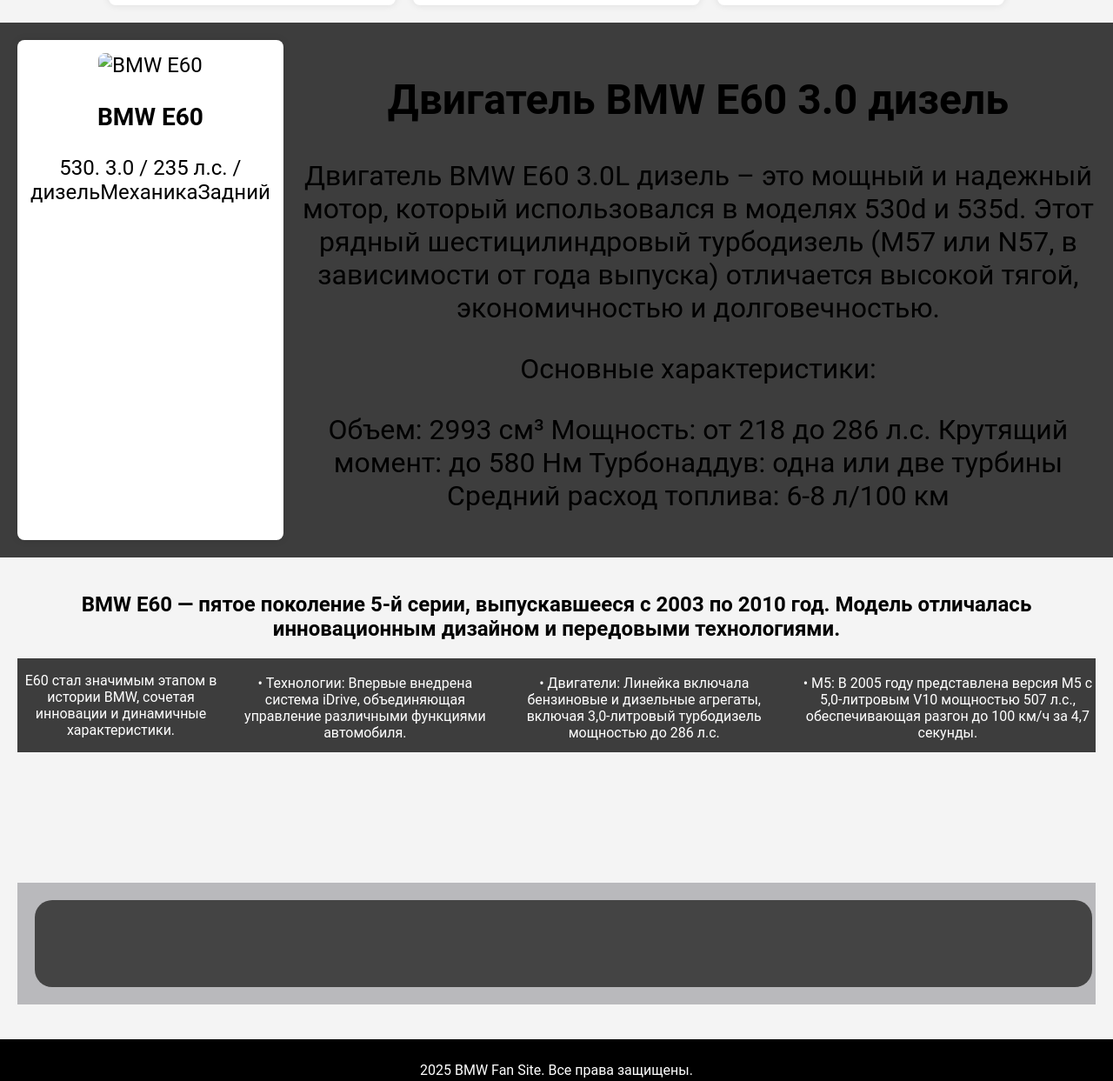
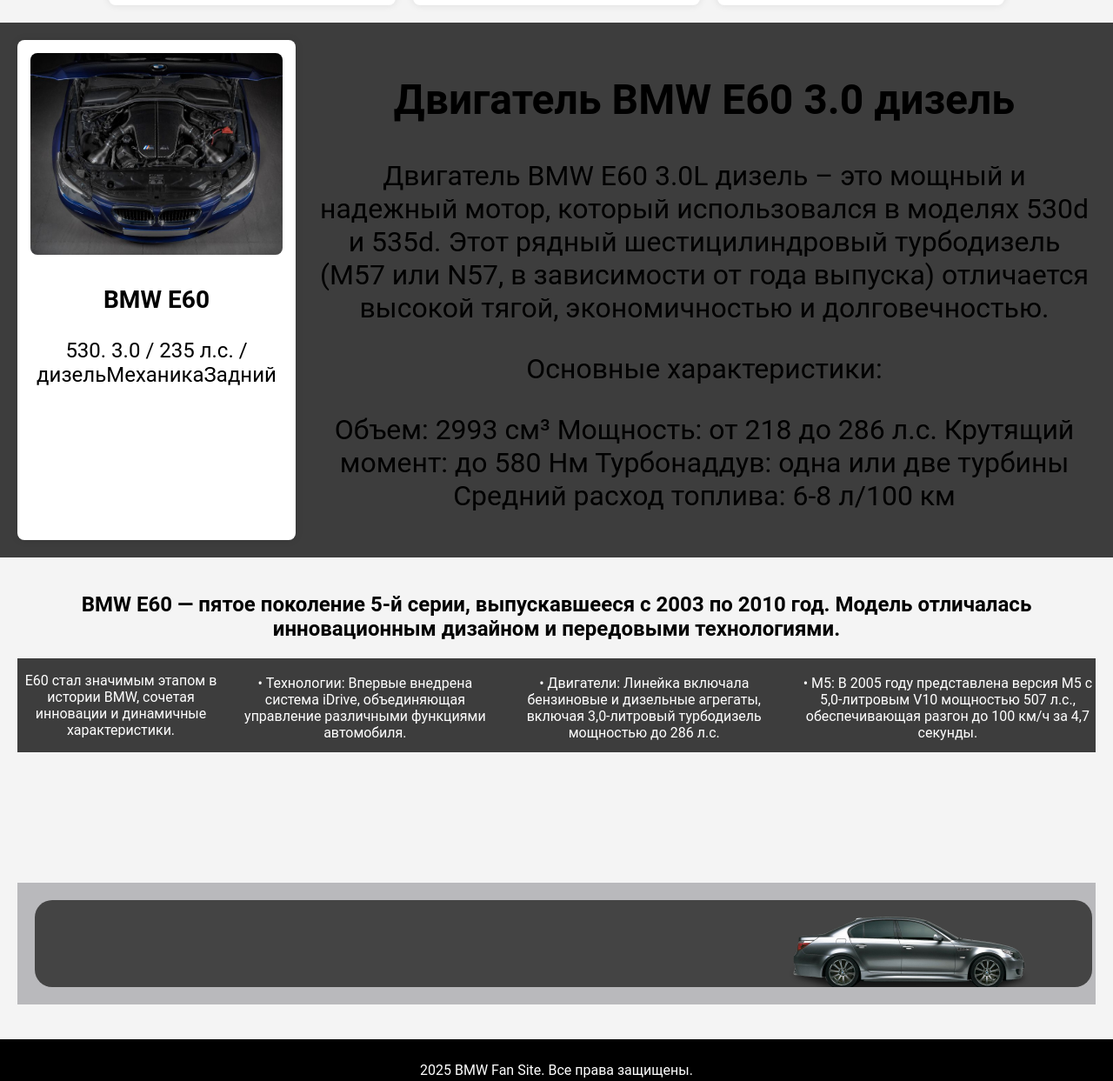
Before and after one commit to Oper08/my-to, a plain HTML site: page index.html in a window 1280 px wide. Shown: the part 959-2202 px from the top of the page at 87% size. Drawn offline with Linux system fonts and the light colour scheme.

Commit message:
Update index.html

```diff
--- a/index.html
+++ b/index.html
@@ -10,7 +10,7 @@
 
         <header>
 
-            <h1><img class="logo" src="/carsIMG/BMW_logo_(gray).svg.png" alt="">
+            <h1><img class="logo" src="BMW_logo_(gray).svg.png" alt="">
                 BMW – История, характеристики и обзоры</h1>
             <nav>
                 <ul>
@@ -50,7 +50,7 @@
         </main>
         <main class="harakteristiky">
         <div class="harak">
-        <img src="/carsIMG/Eventuri Carbon Plenum BMW E60 M5 S85.jpg" class="hark" alt="BMW E60">
+        <img src="Eventuri Carbon Plenum BMW E60 M5 S85.jpg" class="hark" alt="BMW E60">
                     <h3>BMW E60</h3>
                     <p>530. 3.0 / 235 л.с. / дизельМеханикаЗадний</p>
                     </div>
@@ -88,7 +88,7 @@
         <main class="loading">
         <section class="loading1">
             <div class="road">
-                <img src="/carsIMG/erasebg-transformed.png" alt="BMW E60" class="cars">
+                <img src="erasebg-transformed.png" alt="BMW E60" class="cars">
             </div>
         </section>
         </main>
```
